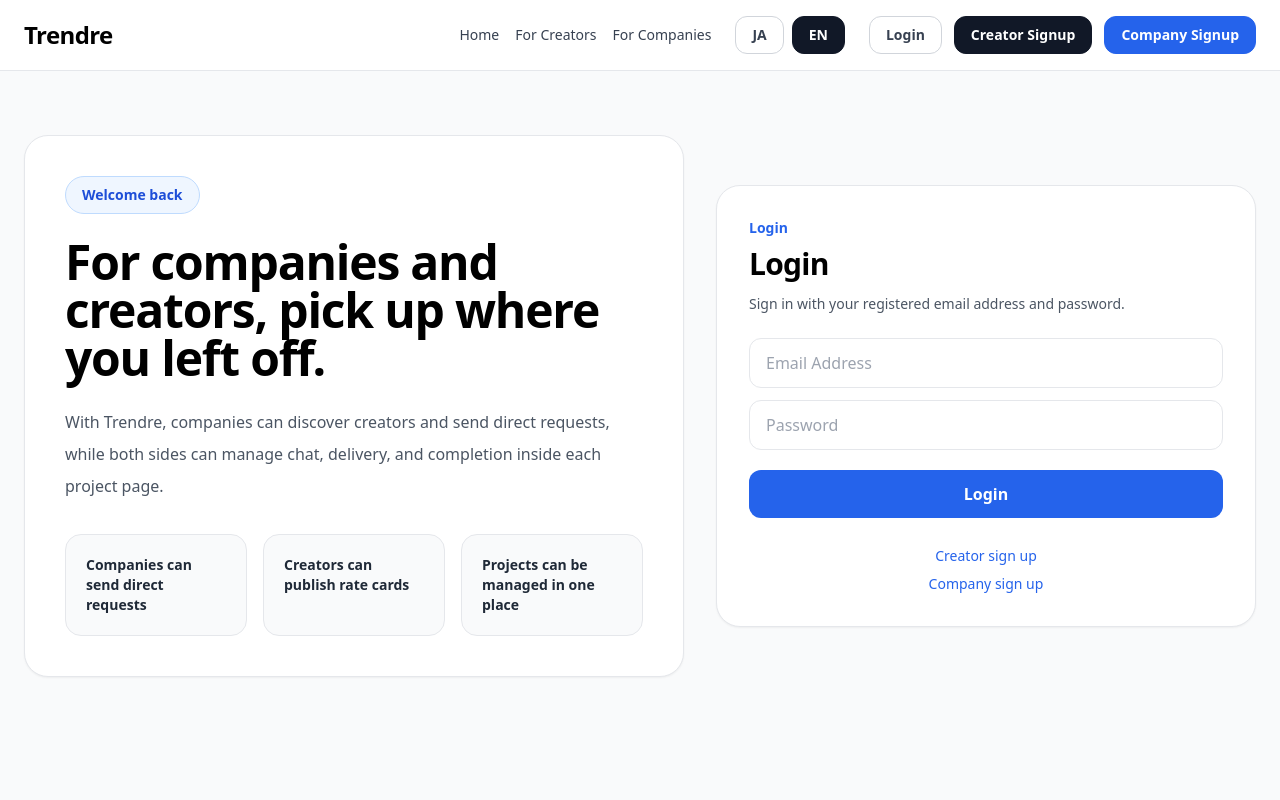
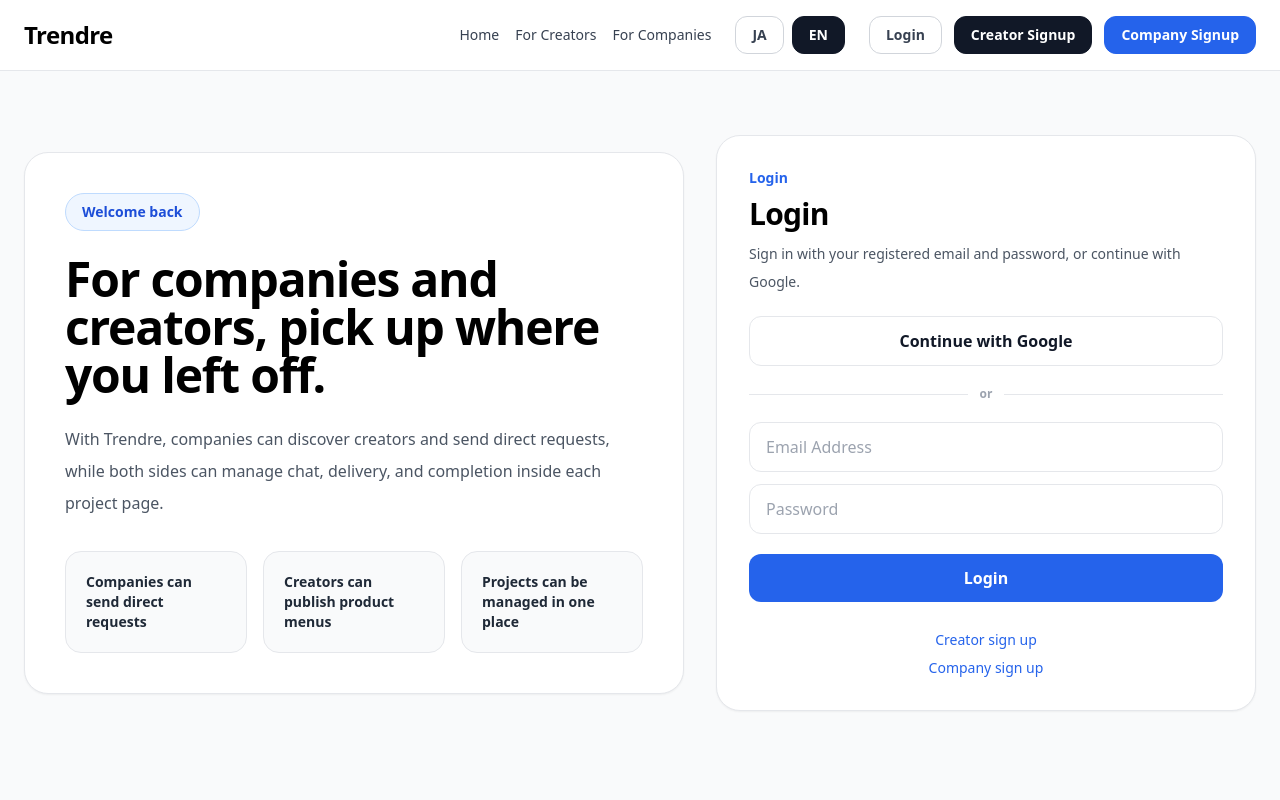
Before and after one commit to Annalisa0625/pearpop-clone, a Next.js app: page /login in a window 1280 px wide. Shown: the top 800 px of the page. Built offline with nearby package versions, Linux system fonts and the light colour scheme; no server answers.

Commit message:
Add Google login to login page

```diff
--- a/app/login/page.tsx
+++ b/app/login/page.tsx
@@ -38,6 +38,11 @@ function normalizeAuthError(message: string, locale: "ja" | "en") {
     : "Login failed. Please check your input and try again.";
 }
 
+function getOAuthRedirectUrl() {
+  if (typeof window === "undefined") return undefined;
+  return `${window.location.origin}/`;
+}
+
 export default function LoginPage() {
   const router = useRouter();
   const { locale } = useAppLocale();
@@ -49,13 +54,18 @@ export default function LoginPage() {
             badge: "Login",
             title: "ログイン",
             subtitle:
-              "登録済みのメールアドレスとパスワードでログインしてください。",
+              "登録済みのメールアドレスとパスワード、またはGoogleアカウントでログインしてください。",
             emailPlaceholder: "メールアドレス",
             passwordPlaceholder: "パスワード",
             emailRequired: "メールアドレスを入力してください",
             passwordRequired: "パスワードを入力してください",
             login: "ログイン",
             loggingIn: "ログイン中…",
+            googleLogin: "Googleでログイン",
+            googleLoggingIn: "Googleに移動中…",
+            orText: "または",
+            oauthFailed:
+              "Googleログインに失敗しました。時間を置いて再度お試しください。",
             creatorEntry: "クリエイター登録はこちら",
             companyEntry: "企業登録はこちら",
             heroBadge: "Welcome back",
@@ -63,19 +73,25 @@ export default function LoginPage() {
             heroBody:
               "Trendre では、企業がクリエイターを探して直接依頼でき、承認後は案件ページ内でチャット・納品・完了承認まで進められます。",
             point1: "企業は条件を見ながら直接依頼",
-            point2: "クリエイターは参考条件カードを公開",
+            point2: "クリエイターは商品メニューを公開",
             point3: "案件ごとに進行管理を一元化",
           }
         : {
             badge: "Login",
             title: "Login",
-            subtitle: "Sign in with your registered email address and password.",
+            subtitle:
+              "Sign in with your registered email and password, or continue with Google.",
             emailPlaceholder: "Email Address",
             passwordPlaceholder: "Password",
             emailRequired: "Please enter your email address",
             passwordRequired: "Please enter your password",
             login: "Login",
             loggingIn: "Logging in...",
+            googleLogin: "Continue with Google",
+            googleLoggingIn: "Redirecting to Google...",
+            orText: "or",
+            oauthFailed:
+              "Google login failed. Please wait a moment and try again.",
             creatorEntry: "Creator sign up",
             companyEntry: "Company sign up",
             heroBadge: "Welcome back",
@@ -83,7 +99,7 @@ export default function LoginPage() {
             heroBody:
               "With Trendre, companies can discover creators and send direct requests, while both sides can manage chat, delivery, and completion inside each project page.",
             point1: "Companies can send direct requests",
-            point2: "Creators can publish rate cards",
+            point2: "Creators can publish product menus",
             point3: "Projects can be managed in one place",
           },
     [locale]
@@ -92,7 +108,26 @@ export default function LoginPage() {
   const [email, setEmail] = useState("");
   const [password, setPassword] = useState("");
   const [loading, setLoading] = useState(false);
+  const [oauthLoading, setOauthLoading] = useState(false);
   const [error, setError] = useState("");
+
+  const handleGoogleLogin = async () => {
+    setError("");
+    setOauthLoading(true);
+
+    const { error } = await supabase.auth.signInWithOAuth({
+      provider: "google",
+      options: {
+        redirectTo: getOAuthRedirectUrl(),
+      },
+    });
+
+    if (error) {
+      console.error(error);
+      setError(copy.oauthFailed);
+      setOauthLoading(false);
+    }
+  };
 
   const handleLogin = async (e?: React.FormEvent) => {
     e?.preventDefault();
@@ -125,6 +160,8 @@ export default function LoginPage() {
     setLoading(false);
     router.replace("/");
   };
+
+  const isSubmitting = loading || oauthLoading;
 
   return (
     <div className="min-h-screen bg-gray-50">
@@ -161,9 +198,32 @@ export default function LoginPage() {
           <section className="rounded-3xl border bg-white p-6 shadow-sm md:p-8">
             <form onSubmit={handleLogin} className="space-y-5">
               <div className="space-y-2">
-                <p className="text-sm font-semibold text-blue-600">{copy.badge}</p>
-                <h2 className="text-3xl font-bold tracking-tight">{copy.title}</h2>
-                <p className="text-sm leading-7 text-gray-600">{copy.subtitle}</p>
+                <p className="text-sm font-semibold text-blue-600">
+                  {copy.badge}
+                </p>
+                <h2 className="text-3xl font-bold tracking-tight">
+                  {copy.title}
+                </h2>
+                <p className="text-sm leading-7 text-gray-600">
+                  {copy.subtitle}
+                </p>
+              </div>
+
+              <button
+                type="button"
+                onClick={handleGoogleLogin}
+                disabled={isSubmitting}
+                className="flex w-full items-center justify-center rounded-xl border bg-white px-4 py-3 font-semibold text-gray-900 transition hover:bg-gray-50 disabled:cursor-not-allowed disabled:opacity-50"
+              >
+                {oauthLoading ? copy.googleLoggingIn : copy.googleLogin}
+              </button>
+
+              <div className="flex items-center gap-3">
+                <div className="h-px flex-1 bg-gray-200" />
+                <span className="text-xs font-semibold text-gray-400">
+                  {copy.orText}
+                </span>
+                <div className="h-px flex-1 bg-gray-200" />
               </div>
 
               <div className="space-y-3">
@@ -174,6 +234,7 @@ export default function LoginPage() {
                   onChange={(e) => setEmail(e.target.value)}
                   className="w-full rounded-xl border px-4 py-3"
                   autoComplete="email"
+                  disabled={isSubmitting}
                 />
 
                 <input
@@ -183,17 +244,20 @@ export default function LoginPage() {
                   onChange={(e) => setPassword(e.target.value)}
                   className="w-full rounded-xl border px-4 py-3"
                   autoComplete="current-password"
+                  disabled={isSubmitting}
                 />
               </div>
 
               {error && (
-                <p className="whitespace-pre-wrap text-sm text-red-600">{error}</p>
+                <p className="whitespace-pre-wrap text-sm text-red-600">
+                  {error}
+                </p>
               )}
 
               <button
                 type="submit"
-                disabled={loading}
-                className="w-full rounded-xl bg-blue-600 py-3 font-semibold text-white disabled:opacity-50"
+                disabled={isSubmitting}
+                className="w-full rounded-xl bg-blue-600 py-3 font-semibold text-white disabled:cursor-not-allowed disabled:opacity-50"
               >
                 {loading ? copy.loggingIn : copy.login}
               </button>
```
